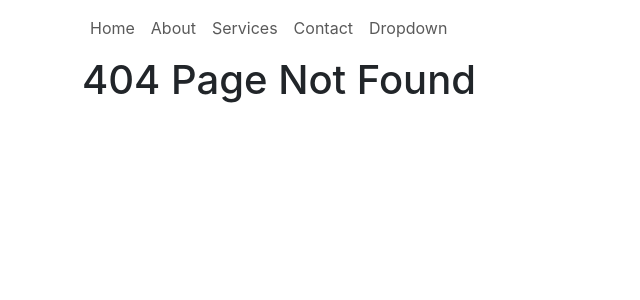
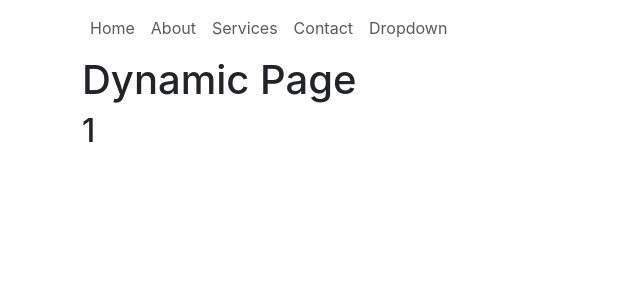
Before and after one commit to amit-negi-23/Learning-React, a React (Create React App) app in the folder firstreact/: page /about/1 in a window 1280 px wide. Before the commit this address had no page. Shown: the top 300 px of the page, without its empty margins (0-640 px from the left). Built offline with nearby package versions, Linux system fonts and the light colour scheme.

Commit message:
Dynamic Page

```diff
--- a/firstreact/src/App.js
+++ b/firstreact/src/App.js
@@ -6,7 +6,7 @@ import About from "./components/About.js";
 import Services from "./components/Services";
 import Contact from "./components/Contact";
 import NotFound from "./components/NotFound";
-import { useParams } from "react-router-dom";
+import Page from "./components/Page.js";
 function App() {
 
   return (
@@ -40,6 +40,7 @@ function App() {
                     <Routes>
                           <Route path="/" element={<Home/>}/>
                           <Route path="/about" element={<About/>}/>
+                          <Route path="/about/:page" element={<Page/>}/>
                           <Route path="/services" element={<Services/>}/>
                           <Route path="/contact" element={<Contact/>} />
                           <Route path ="*" element={<NotFound/>}/>
--- /dev/null
+++ b/firstreact/src/components/Page.js
@@ -0,0 +1,11 @@
+import React from 'react'
+import { useParams } from 'react-router-dom'
+export default function Page() {
+  const {page}=useParams()
+  return (
+    <div>
+        <h1>Dynamic Page</h1>
+        <h2>{page}</h2>
+    </div>
+  )
+}
```
